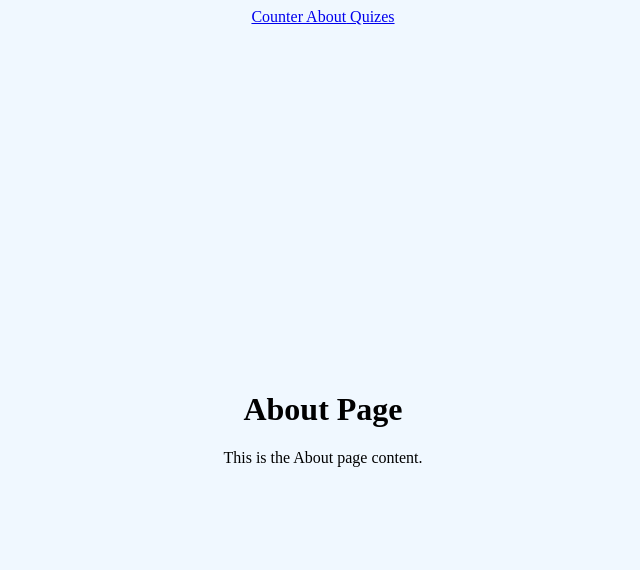
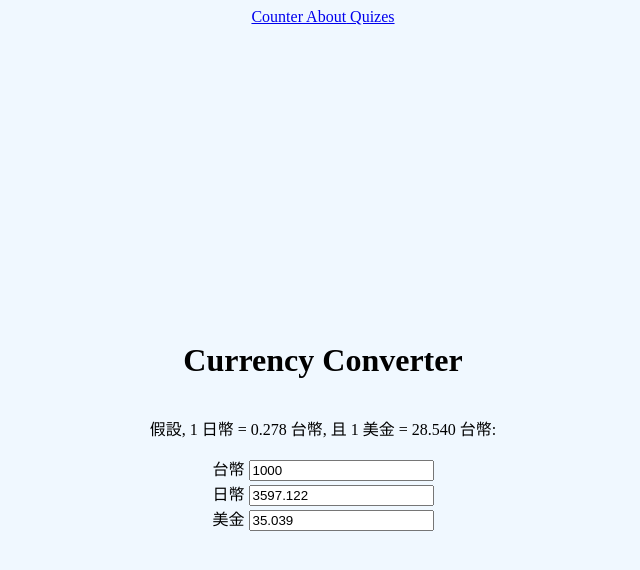
Before and after one commit to LUCY0299/vuetest, a Vue app: page /AboutPage in a window 1280 px wide. Shown: the top 570 px of the page, without its empty margins (317-957 px from the left). Built offline with nearby package versions, Linux system fonts and the light colour scheme.

Commit message:
2/15 update little changes

```diff
--- a/src/App.vue
+++ b/src/App.vue
@@ -1,4 +1,3 @@
-<!-- App.vue -->
 <script setup>
   import {RouterView} from "vue-router"
 
@@ -24,5 +23,4 @@
 header{
   text-align: center;
 }
-
 </style>
--- a/src/components/CardComponents.vue
+++ b/src/components/CardComponents.vue
@@ -1,13 +1,12 @@
-<!-- CardComponents.vue -->
 <script setup>
     import { defineProps } from 'vue';
-    import {useRouter} from "vue-router"
+    import { useRouter } from "vue-router"
 
     const router = useRouter()
     const props = defineProps(['quiz'])
 
     const navigateToQuiz = () => {
-      router.push(`/quiz/${props.quiz.id}`)
+      router.push(`/quiz/${props.quiz.id}`)   //URL路徑
     }
 </script>
 
@@ -24,7 +23,7 @@
 <style scoped>
 .card{
     width:310px;
-    overflow: hidden;
+    overflow: hidden;   /* 隐藏溢出内容 */
     border-radius: 2%;
     box-shadow: 1px 1px 10px rgba(0,0,0,0.1);
     margin-bottom: 35px;
--- a/src/main.js
+++ b/src/main.js
@@ -2,7 +2,7 @@
 import { createApp } from 'vue'
 import App from './App.vue'
 import router from './router'
-import './assets/main.css'
+import './assets/main.css'  //設置全局css
 
 
 createApp(App).use(router).mount('#app')
--- a/src/views/AboutPage.vue
+++ b/src/views/AboutPage.vue
@@ -1,19 +1,39 @@
-<!--AboutObject.vue-->
+<script setup>
+import { ref, computed } from 'vue';
+
+const twd = ref(1000);
+
+const jpy = computed({
+  get:  () => (Number.parseFloat(Number(twd.value) / 0.278).toFixed(3)),   //tw轉jp
+  set: (val) => (twd.value = Number.parseFloat(Number(val) * 0.278).toFixed(3)) //jp轉tw
+})
+
+const usd = computed({
+  get: () => (Number.parseFloat(Number(twd.value) / 28.540).toFixed(3)),  //tw轉us
+  set: (val) => (twd.value = Number.parseFloat(Number(val) * 28.540).toFixed(3)) //us轉tw
+});
+
+</script>
+
 <template>
   <div class="container">
-    <div>
-      <h1>About Page</h1>
-      <p>This is the About page content.</p>
-    </div>
+      <h1>Currency Converter</h1>
+      <p>假設, 1 日幣 = 0.278 台幣, 且 1 美金 = 28.540 台幣: </p>
+      <div>台幣 <input type="text" v-model="twd"></div>
+      <div>日幣 <input type="text" v-model="jpy"></div>
+      <div>美金 <input type="text" v-model="usd"></div>
   </div>
 </template>
 
+
 <style scoped>
 .container {
+  height: 100vh;
   text-align: center;
-  height: 100vh;
   display: flex;
   align-items: center;
   justify-content: center;
+  flex-direction: column;   /* 垂直方向排列 */
 }
+
 </style>
--- a/src/views/CounterPage.vue
+++ b/src/views/CounterPage.vue
@@ -1,21 +1,10 @@
-<!-- CounterObject.vue -->
-<template>
-  <div class="container">
-  <div>
-    <h2>The current count is...</h2>
-    <h1>{{ count }}</h1>
-    <button @click="subtractFromCount">-</button>
-    <button @click="addToCount">+</button>
-  </div>
-  </div>
-</template>
-
 <script setup>
-import { ref} from "vue";
+import { ref } from "vue";
 import { useRouter } from 'vue-router';
 
-const count = ref(0);
-const router = useRouter();
+const count = ref(0);   //初始值0
+const router = useRouter();   //const-> 不能再被賦予新值
+
 
 const addToCount = () => {
   count.value = count.value + 1;
@@ -28,12 +17,29 @@ const subtractFromCount = () => {
 };
 </script>
 
+<template>
+  <div class="container">
+    <div>
+      <h2>The current count is...</h2>
+      <h1>{{ count }}</h1>
+      <button @click="subtractFromCount"> - </button>
+      <button @click="addToCount"> + </button>
+    </div>
+  </div>
+</template>
+
 <style scoped>
 .container {
   text-align: center;
-  height: 100vh;
+  height: 100vh;  /* vh視窗高度 的100% */
   display: flex;
-  align-items: center;
-  justify-content: center;
+  align-items: center;    /* 垂直居中 */
+  justify-content: center;/* 水平居中 */
+}
+button{
+  font-size: 30px;
+  width: 40px;
+  height: 40px;
+  cursor: pointer;
 }
 </style>
--- a/src/views/QuizView.vue
+++ b/src/views/QuizView.vue
@@ -7,8 +7,12 @@
     import quizes from "../data/quizes.json"
 
     const route = useRoute()
-    const quizId = parseInt(route.params.id)
-    const quiz = quizes.find((q => q.id === quizId))
+
+    const quizId = parseInt(route.params.id) //獲取quiz的id參數轉換成整數
+                                             //Card-> router.push(`/quiz/${props.quiz.id}
+    const quiz = quizes.find((q => q.id === quizId))  //q元素 => 對於每個q，若函數為true(q的id與quizId相等)，返回q
+    //根據從URL取得的quiz ID，從包含多個測驗對象的陣列中尋找特定測驗對象
+
     const currentQuestionIndex = ref(0)
     const numberOfCorrectAnswers = ref(0)
     const showResults = ref(false)
@@ -21,12 +25,12 @@
     const onOptionSelected = (isCorrect) =>{
         if(isCorrect){
             numberOfCorrectAnswers.value++;
-        }
+        }                                      //10個問題，索引為0-9
         if(quiz.questions.length - 1 === currentQuestionIndex.value){
             showResults.value = true
         }
 
-        currentQuestionIndex.value++
+        currentQuestionIndex.value++   //移動到下個問題
     }
 </script>
 
--- a/src/views/QuizesView.vue
+++ b/src/views/QuizesView.vue
@@ -1,4 +1,3 @@
-<!-- QuizesView.vue -->
 <script setup>
     import q from "/src/data/quizes.json"
     import {ref, watch} from "vue"
@@ -21,17 +20,11 @@
         <header>
             <h1>Quizes</h1>
             <input v-model.trim="search" type="text" placeholder="Search...">
+            <!-- 綁定search輸入框  .trim去除輸入時的首尾空格-->
         </header>
 
         <div class="options-container">
             <Card v-for="quiz in quizes" :key="quiz.id" :quiz ="quiz"/>
-            <!--<div v-for="quiz in quizes" :key="quiz.id" class="card">
-                <img :src="quiz.img" alt="">
-                <div class="card-text">
-                    <h2>{{ quiz.name }}</h2>
-                    <p>{{ quiz.questions.length }} questions</p>
-                </div>
-            </div>-->
         </div>
     </div>
 </template>
@@ -58,7 +51,7 @@ header input{
 }
 .options-container{
     display: flex;
-    flex-wrap: wrap;
+    flex-wrap: wrap;   /* 在橫向空間不足時能夠自動“換行” */
     margin-top: 40px;
 }
 </style>
--- a/vue.config.js
+++ b/vue.config.js
@@ -1,4 +1,5 @@
 const { defineConfig } = require('@vue/cli-service')
 module.exports = defineConfig({
   transpileDependencies: true
+  /* 告訴 Vue CLI 轉譯所有來自 node_modules 的依賴,確保能在舊版瀏覽器上運行*/
 })
```
Also changed, not shown: 1 other file (tests, documents, lock files or other folders).
